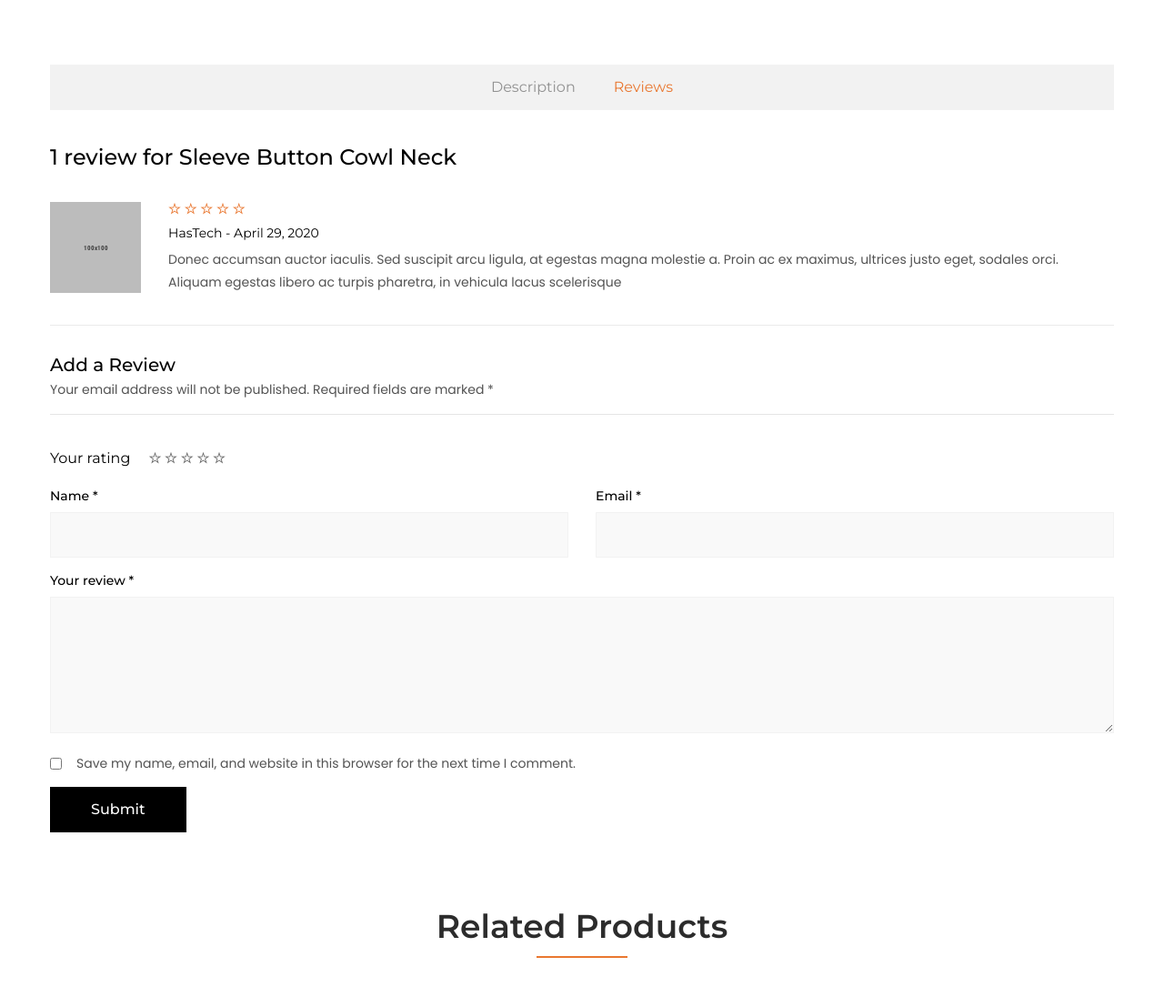
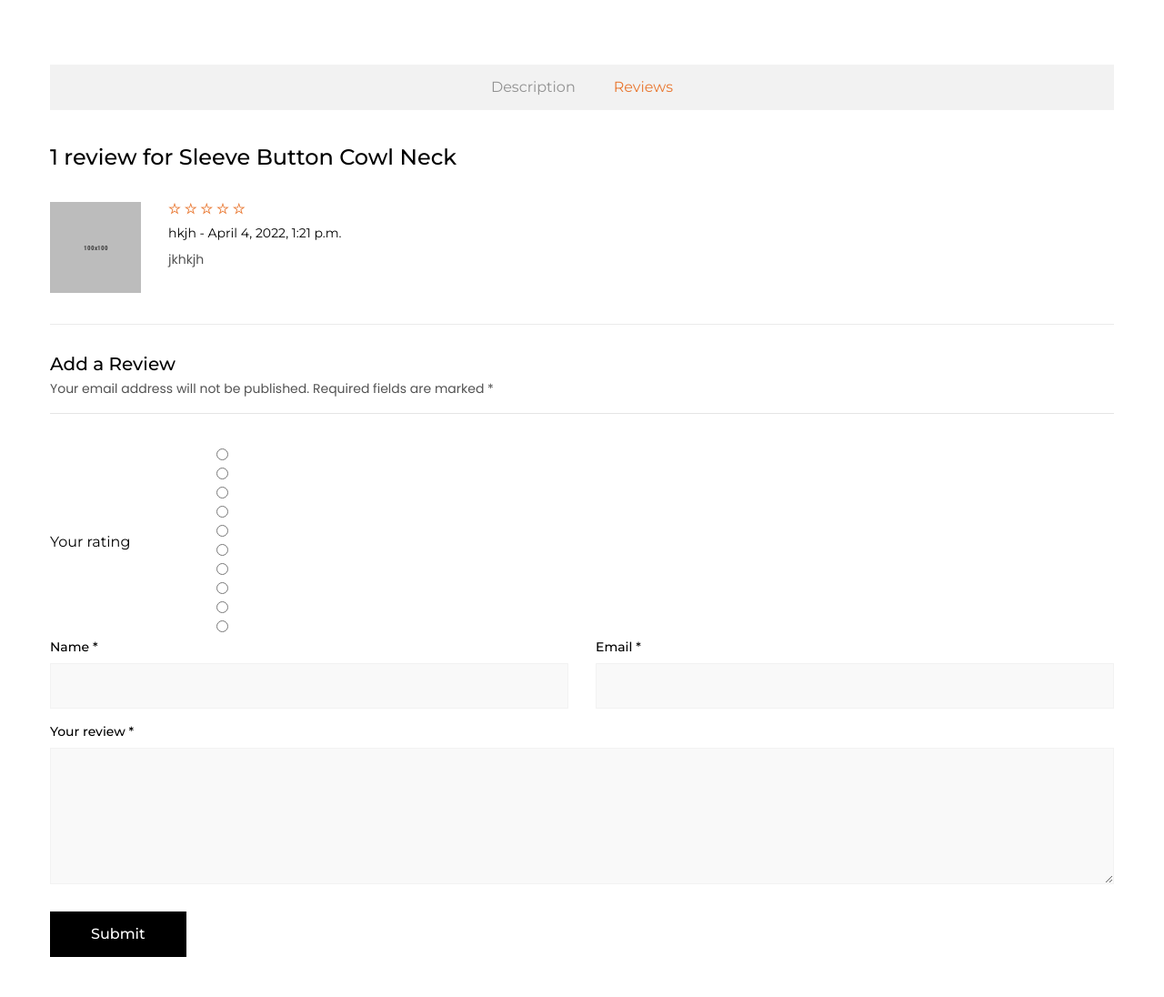
Before and after one commit to Coder-dot-com/Django-Ecommerce-Web-App-Demo, a Django app: a page that uses ecommerce_demo/templates/product_details.html in a window 1280 px wide, after a click on "Reviews". Shown: the part 1005-2101 px from the top of the page at 91% size. Run offline with Django 4.2, Linux system fonts and the light colour scheme; data comes from the database, SQL or seed files in the repository; both versions use the stored data as it was after the commit; some libraries are stand-ins or nearby versions.

Commit message:
created core backend for reviews post request, now need to create stars, get average and review count

```diff
--- a/ecommerce_demo/store/models.py
+++ b/ecommerce_demo/store/models.py
@@ -83,3 +83,18 @@
         temp_thumb.close()
 
         return True
+
+
+
+class ReviewRating(models.Model):
+    product = models.ForeignKey(Product, on_delete=models.CASCADE)
+    review = models.TextField(max_length=5000, blank=True)
+    rating = models.FloatField()
+    visible = models.BooleanField(default=True)
+    created_date = models.DateTimeField(auto_now_add=True)
+    updated_at = models.DateTimeField(auto_now=True)
+    name = models.CharField(max_length=100, blank=False)
+    email =  models.EmailField()
+
+    def __str__(self):
+        return self.email
--- a/ecommerce_demo/store/urls.py
+++ b/ecommerce_demo/store/urls.py
@@ -20,8 +20,8 @@
 
 urlpatterns = [
     path('', views.shop, name="shop"),
+    path('submit_review/<int:product_id>', views.submit_review, name="submit_review"),
     path('<slug:category_slug>/', views.shop_category, name="shop_category"),
     path('<slug:category_slug>/<slug:product_slug>', views.product_detail, name='product_detail'),
-    path('submit_review/<int:product_id>', views.submit_review, name="submit_review"),
 
 ]
--- a/ecommerce_demo/store/views.py
+++ b/ecommerce_demo/store/views.py
@@ -1,6 +1,9 @@
-from django.shortcuts import render
+from django.shortcuts import redirect, render
 
-from .models import Product, ProductGallery
+from .forms import ReviewForm
+
+from .models import Product, ProductGallery, ReviewRating
+from django.contrib import messages
 
 # Create your views here.
 
@@ -18,13 +21,41 @@
     product_gallery = ProductGallery.objects.filter(product=product)
 
 
+    reviews = ReviewRating.objects.filter(product=product, visible=True)
+
     context = {
         'product': product,
         'product_gallery': product_gallery,
+        'reviews': reviews,
     }
 
 
     return render(request, 'product_details.html', context=context)
 
 def submit_review(request, product_id):
-    pass
+    url = request.META.get('HTTP_REFERER')
+
+    product = Product.objects.get(id=product_id)
+    if request.method == "POST":
+        try:
+
+            form = ReviewForm(request.POST)
+            if form.is_valid():
+                data = ReviewRating()
+                data.name = form.cleaned_data["name"]
+                data.rating = form.cleaned_data["rating"]
+                data.review = form.cleaned_data["review"]
+                data.email = form.cleaned_data["email"]
+                data.product = product
+
+                data.save()
+
+                print("review submitted successfully")
+                messages.success(request, "Thank you! Your review has been saved")
+
+
+            return redirect(url)
+
+        except Exception as e:
+            print("Exception",  e)
+            return redirect(url)
--- a/ecommerce_demo/templates/product_details.html
+++ b/ecommerce_demo/templates/product_details.html
@@ -6,6 +6,11 @@
 
         <div class="product-details-area pb-100 pt-100">
             <div class="container">
+                {% if messages %}
+	{% for message in messages %}
+	<p>{{message}}</p>
+	{% endfor %}
+	{% endif %}
                 <div class="row">
                     <div class="col-lg-6">
                         <div class="product-details-img-wrap product-details-vertical-wrap" data-aos="fade-up" data-aos-delay="200">
@@ -147,6 +152,7 @@
                     <div id="des-details3" class="tab-pane">
                         <div class="review-wrapper">
                             <h3>1 review for Sleeve Button Cowl Neck</h3>
+                            {% for review in reviews %}
                             <div class="single-review">
                                 <div class="review-img">
                                     <img src="assets/images/product-details/review-1.png" alt="">
@@ -159,50 +165,63 @@
                                         <a href="#"><i class="ti-star"></i></a>
                                         <a href="#"><i class="ti-star"></i></a>
                                     </div>
-                                    <h5><span>HasTech</span> - April 29, 2020</h5>
-                                    <p>Donec accumsan auctor iaculis. Sed suscipit arcu ligula, at egestas magna molestie a. Proin ac ex maximus, ultrices justo eget, sodales orci. Aliquam egestas libero ac turpis pharetra, in vehicula lacus scelerisque</p>
+                                    <h5><span>{{review.name}}</span> - {{review.created_date}}</h5>
+                                    <p>{{review.review}}</p>
                                 </div>
                             </div>
+                            {% endfor %}
+
                         </div>
                         <div class="ratting-form-wrapper">
                             <h3>Add a Review</h3>
                             <p>Your email address will not be published. Required fields are marked <span>*</span></p>
+                            <div class="ratting-form">
+                                <form action="{% url 'submit_review' product.id %}" method="POST" enctype="multipart/form-data">
+
+                                    {% csrf_token %}
+
+
                             <div class="your-rating-wrap">
+
                                 <span>Your rating</span>
                                 <div class="your-rating">
-                                    <a href="#"><i class="ti-star"></i></a>
-                                    <a href="#"><i class="ti-star"></i></a>
-                                    <a href="#"><i class="ti-star"></i></a>
-                                    <a href="#"><i class="ti-star"></i></a>
-                                    <a href="#"><i class="ti-star"></i></a>
+
+                                    <input type="radio" name="rating" id="rating10" value="5" required><label for="rating10" title="5"></label>
+	<input type="radio" name="rating" id="rating9" value="4.5" required><label for="rating9" title="4.5" class="half"></label>
+	<input type="radio" name="rating" id="rating8" value="4" required><label for="rating8" title="4"></label>
+	<input type="radio" name="rating" id="rating7" value="3.5" required><label for="rating7" title="3.5" class="half"></label>
+	<input type="radio" name="rating" id="rating6" value="3" required><label for="rating6" title="3"></label>
+	<input type="radio" name="rating" id="rating5" value="2.5" required><label for="rating5" title="2.5" class="half"></label>
+	<input type="radio" name="rating" id="rating4" value="2" required><label for="rating4" title="2"></label>
+	<input type="radio" name="rating" id="rating3" value="1.5" required><label for="rating3" title="1.5" class="half"></label>
+	<input type="radio" name="rating" id="rating2" value="1" required><label for="rating2" title="1"></label>
+	<input type="radio" name="rating" id="rating1" value="0.5" required><label for="rating1" title="0.5" class="half"></label>
+
+
+
                                 </div>
                             </div>
-                            <div class="ratting-form">
-                                <form action="#">
+
                                     <div class="row">
                                         <div class="col-lg-6 col-md-6">
                                             <div class="rating-form-style mb-15">
                                                 <label>Name <span>*</span></label>
-                                                <input type="text">
+                                                <input name="name" type="text">
                                             </div>
                                         </div>
                                         <div class="col-lg-6 col-md-6">
                                             <div class="rating-form-style mb-15">
                                                 <label>Email <span>*</span></label>
-                                                <input type="email">
+                                                <input name="email" type="email">
                                             </div>
                                         </div>
                                         <div class="col-md-12">
                                             <div class="rating-form-style mb-15">
                                                 <label>Your review <span>*</span></label>
-                                                <textarea name="Your Review"></textarea>
+                                                <textarea name="review"></textarea>
                                             </div>
                                         </div>
-                                        <div class="col-12">
-                                            <div class="save-email-option">
-                                                <p><input type="checkbox"> <label>Save my name, email, and website in this browser for the next time I comment.</label></p>
-                                            </div>
-                                        </div>
+
                                         <div class="col-lg-12">
                                             <div class="form-submit">
                                                 <input type="submit" value="Submit">
```
Also changed, not shown: ecommerce_demo/ecommerce_demo/static/assets/css/custom/custom.css (added, +21 -0 lines), ecommerce_demo/store/admin.py (+7 -1 lines), ecommerce_demo/store/forms.py (added, +7 -0 lines), ecommerce_demo/db.sqlite3.
